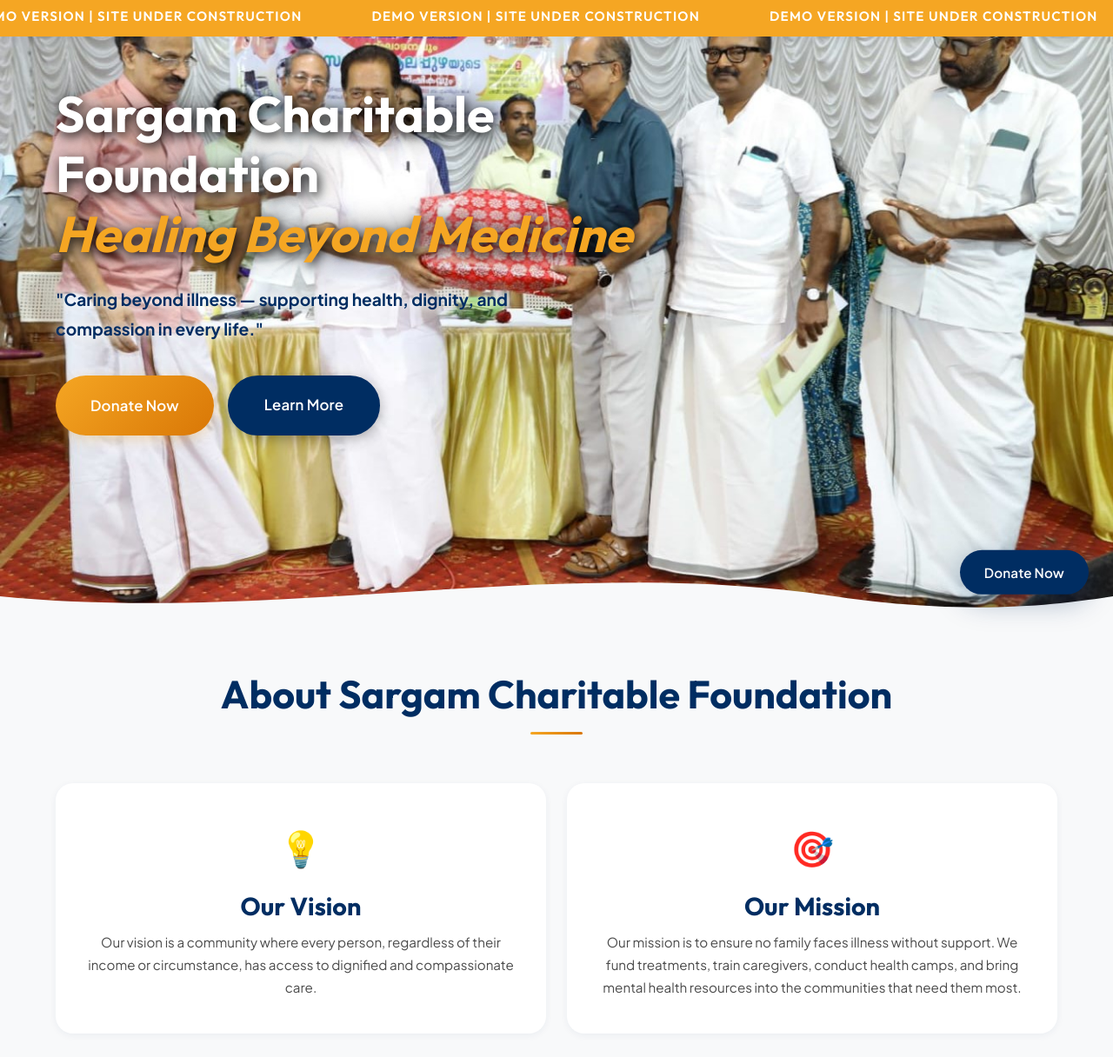
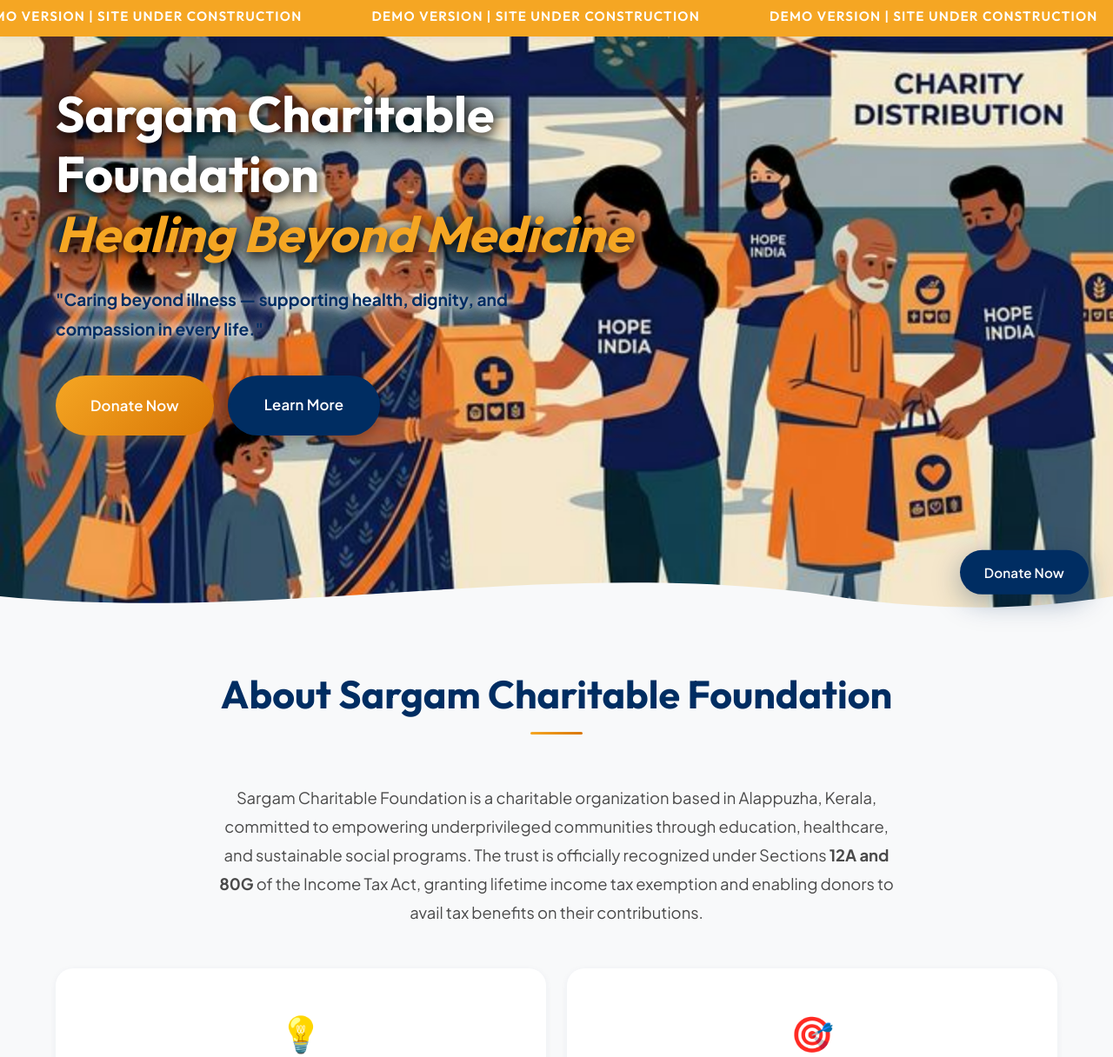
Before and after one commit to AscentPlus/sargam-website, a plain HTML site: page index.html in a window 1280 px wide. Shown: the part 84-1300 px from the top of the page at 87% size. Drawn offline with Linux system fonts and the light colour scheme.

Commit message:
Add files via upload

```diff
--- a/css/home.css
+++ b/css/home.css
@@ -121,6 +121,19 @@
 
 
 /* ---- About ---- */
+.about-intro {
+    text-align: center;
+    max-width: 800px;
+    margin: 0 auto 48px;
+    color: var(--text-secondary);
+}
+
+.about-intro p {
+    font-size: clamp(1rem, 2.5vw, 1.15rem);
+    line-height: 1.8;
+    margin: 0;
+}
+
 .about-grid {
     display: grid;
     grid-template-columns: repeat(2, 1fr);
--- a/index.html
+++ b/index.html
@@ -16,7 +16,7 @@
   <meta property="og:description"
     content="Empowering communities through education, healthcare, and social support in Alappuzha, Kerala.">
   <meta property="og:type" content="website">
-  <meta property="og:image" content="https://sargamfoundation.org.in/assets/images/hero-banner.jpeg">
+  <meta property="og:image" content="https://sargamfoundation.org.in/assets/images/hero_community_1774541360581.png">
   <meta property="og:url" content="https://sargamfoundation.org.in/index.html">
 
   <!-- Twitter Card -->
@@ -24,7 +24,7 @@
   <meta name="twitter:title" content="Sargam Charitable Foundation — Empowering Lives in Alappuzha">
   <meta name="twitter:description"
     content="Empowering communities through education, healthcare, and social support in Alappuzha, Kerala.">
-  <meta name="twitter:image" content="https://sargamfoundation.org.in/assets/images/hero-banner.jpeg">
+  <meta name="twitter:image" content="https://sargamfoundation.org.in/assets/images/hero_community_1774541360581.png">
 
   <!-- Canonical Tag -->
   <link rel="canonical" href="https://sargamfoundation.org.in/index.html">
@@ -103,11 +103,11 @@
     <section class="hero" id="home">
       <div class="hero-bg">
         <div class="hero-slideshow">
-          <img src="assets/images/hero-banner.jpeg" alt="Community support" class="hero-slide active" loading="eager">
-          <img src="assets/images/hero-slide-1.jpeg" alt="Food distribution" class="hero-slide" loading="lazy">
-          <img src="assets/images/hero-slide-2.jpeg" alt="Medical camp" class="hero-slide" loading="lazy">
-          <img src="assets/images/hero-slide-3.jpeg" alt="Elderly care" class="hero-slide" loading="lazy">
-          <img src="assets/images/hero-slide-4.jpeg" alt="Mental wellness" class="hero-slide" loading="lazy">
+          <img src="assets/images/hero_community_1774541360581.png" alt="Community support" class="hero-slide active" loading="eager">
+          <img src="assets/images/hero_food_1774541390156.png" alt="Food distribution" class="hero-slide" loading="lazy">
+          <img src="assets/images/hero_medical_1774541461004.png" alt="Medical camp" class="hero-slide" loading="lazy">
+          <img src="assets/images/hero_elderly_1774541481157.png" alt="Elderly care" class="hero-slide" loading="lazy">
+          <!-- <img src="assets/images/hero_mental_1774541529768.png" alt="Mental wellness" class="hero-slide" loading="lazy"> -->
         </div>
         <div class="hero-overlay"></div>
       </div>
@@ -132,6 +132,10 @@
       <div class="container">
         <div class="section-header reveal">
           <h2>About Sargam Charitable Foundation</h2>
+        </div>
+
+        <div class="about-intro reveal">
+          <p>Sargam Charitable Foundation is a charitable organization based in Alappuzha, Kerala, committed to empowering underprivileged communities through education, healthcare, and sustainable social programs. The trust is officially recognized under Sections <b>12A and 80G</b> of the Income Tax Act, granting lifetime income tax exemption and enabling donors to avail tax benefits on their contributions.</p>
         </div>
 
         <div class="about-grid">
@@ -657,8 +661,8 @@
                 FOUNDATION</span>
             </div>
           </div>
-          <p>A registered charitable organization committed to empowering underprivileged communities through education,
-            healthcare, and sustainable social programs in Alappuzha, Kerala.</p>
+          <p>The foundation is officially recognized under Sections 12A and 80G of the Income Tax Act, granting lifetime income
+            tax exemption and enabling donors to avail tax benefits on their contributions.</p>
           <div class="footer-social">
             <a href="#" aria-label="Facebook"><i class="fab fa-facebook-f"></i></a>
             <a href="#" aria-label="Instagram"><i class="fab fa-instagram"></i></a>
```
Also changed, not shown: gallery.html (+2 -2 lines), assets/images/hero_community_1774541360581.png (added), assets/images/hero_elderly_1774541481157.png (added), assets/images/hero_food_1774541390156.png (added), assets/images/hero_medical_1774541461004.png (added), assets/images/hero_mental_1774541529768.png (added).
